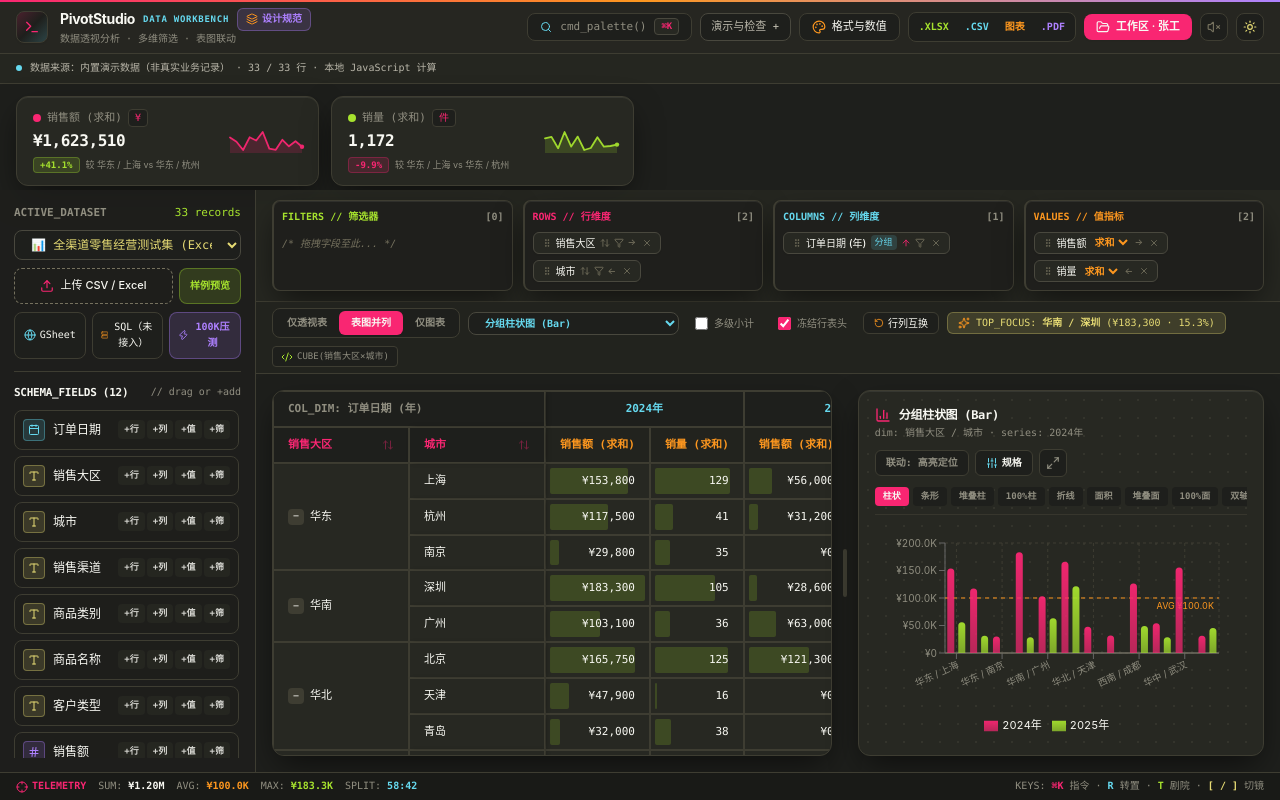
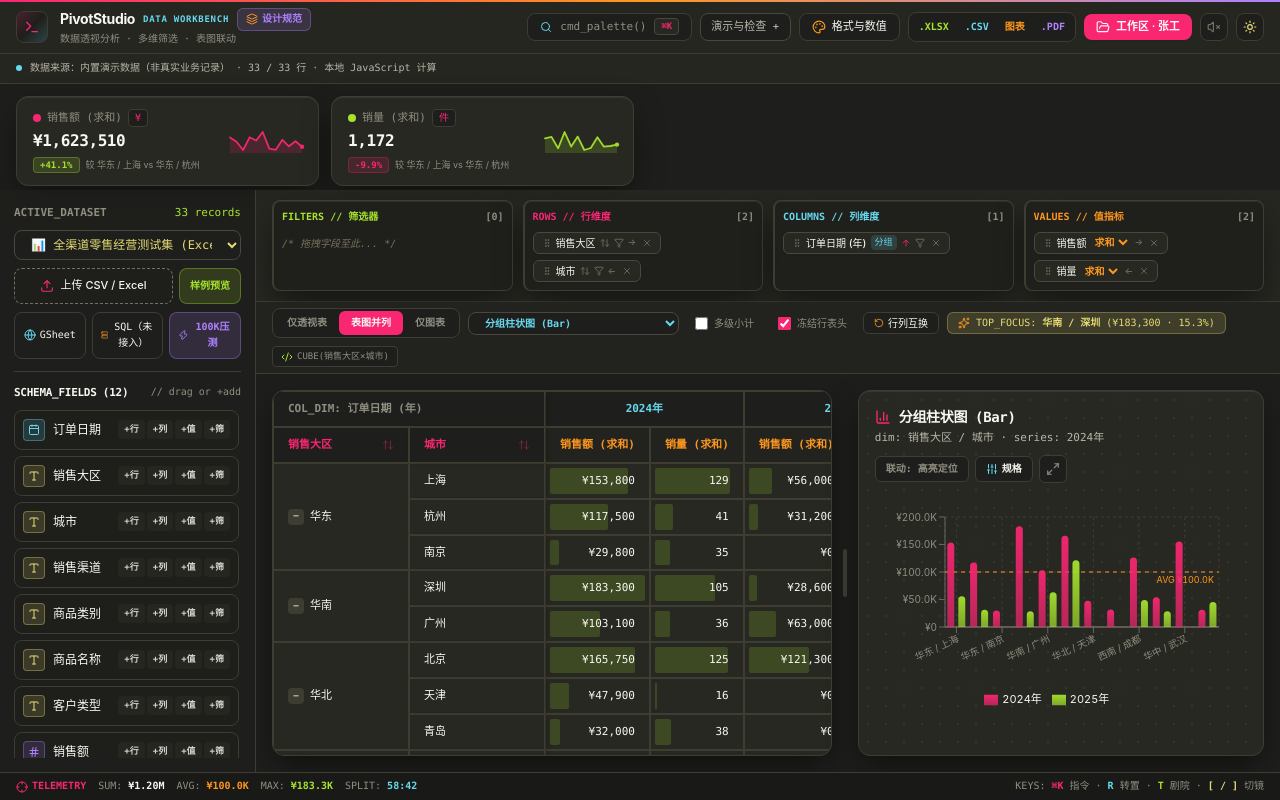
Before and after one commit to lovemoganna/PivotStudio, a React (Vite) app: page / in a window 1280 px wide. Built offline with nearby package versions, Linux system fonts and the light colour scheme; the HTML template or start-up script is replaced by a standard one.

Commit message:
design: prioritize chart canvas over redundant controls and presentation presets

```diff
--- a/scripts/browser-smoke.mjs
+++ b/scripts/browser-smoke.mjs
@@ -57,6 +57,7 @@ try{
   await waitFor(async()=>await evaluate("Array.from(document.querySelectorAll('h1')).some(h => h.textContent.includes('PivotStudio'))"),'React app',12000);
   const errors=[];
   const demoClosed=await evaluate('!document.body.textContent.includes("Keynote 演示")');
+  if(await evaluate('document.body.textContent.includes("LENS_PRESETS:")')) errors.push('presentation presets clutter ordinary analysis chart');
   if(!demoClosed)errors.push('demo actions displace primary navigation on initial load');
   assert.equal(await clickText('演示与检查'),true);
   await sleep(80);
--- a/src/features/pivot/PivotWorkbench.jsx
+++ b/src/features/pivot/PivotWorkbench.jsx
@@ -1290,6 +1290,7 @@ export default function PivotWorkbench() {
                 setDrillPage={setDrillPage}
                 applyKeynoteShot={applyKeynoteShot}
                 keynoteShotIdx={keynoteShotIdx}
+                showPresentationPresets={keynotePlaying || cinemaTheaterMode}
                 soundEngine={soundEngine}
               />
             </div>
--- a/src/features/pivot/components/ChartStudio.jsx
+++ b/src/features/pivot/components/ChartStudio.jsx
@@ -31,6 +31,7 @@ export function ChartStudio({
   setDrillPage,
   applyKeynoteShot,
   keynoteShotIdx,
+  showPresentationPresets = false,
   soundEngine,
 }) {
   const [compactAxis, setCompactAxis] = React.useState(() => typeof window !== 'undefined' && window.innerWidth < 640);
@@ -46,7 +47,7 @@ export function ChartStudio({
     <div className="flex-1 flex flex-col h-full min-h-0">
       <div className="flex flex-wrap items-center justify-between gap-2 mb-2.5">
         <div>
-          <h3 className="text-xs font-bold tracking-tight text-[#272822] dark:text-[#F8F8F2] flex items-center gap-2 apple-font-mono">
+          <h3 className="text-sm font-bold tracking-tight text-[#272822] dark:text-[#F8F8F2] flex items-center gap-2 apple-font-mono">
             <BarChart3 className="w-4 h-4 text-[#F92672]" />
             <span>{VISUAL_CHART_TYPES.find((t) => t.value === chartType)?.label || chartType}</span>
             {unifiedChartSpec.derivedSeriesKey && (
@@ -55,7 +56,7 @@ export function ChartStudio({
               </span>
             )}
           </h3>
-          <p className="text-[10px] text-[#75715E] dark:text-[#908E80] mt-0.5 apple-font-mono flex items-center gap-2">
+          <p className="text-[11px] text-[#75715E] dark:text-[#B8B5A8] mt-0.5 apple-font-mono flex items-center gap-2">
             <span>dim: {unifiedChartSpec.xDimensionLabel} · series: {unifiedChartSpec.primarySeriesKey}</span>
             {!unifiedChartSpec.canStack && (chartType === 'stacked_bar' || chartType === 'stacked_area') && (
               <span className="px-1.5 py-0.2 rounded bg-[#FD971F]/15 text-[#FD971F] border border-[#FD971F]/30 text-[9px]">
@@ -225,22 +226,6 @@ export function ChartStudio({
             </div>
           )}
         </div>
-      </div>
-
-      {/* Quick Tactile Chart Switcher Pill Strip */}
-      <div className="flex items-center gap-1 overflow-x-auto pb-2 mb-1 border-b border-[#D6D4C8]/60 dark:border-[#3E3D32]/70 apple-font-mono shrink-0">
-        {VISUAL_CHART_TYPES.map((ct) => (
-          <button
-            key={ct.value}
-            onClick={() => {
-              soundEngine?.playClick(540);
-              setChartType(ct.value);
-            }}
-            className={`px-2 py-0.5 rounded text-[9px] font-semibold whitespace-nowrap transition ${chartType === ct.value ? 'bg-[#F92672] text-[#F8F8F2]' : 'bg-[#EFECE1]/70 dark:bg-[#1E1F1C] text-[#75715E] dark:text-[#908E80] hover:text-[#272822] dark:hover:text-[#F8F8F2]'}`}
-          >
-            {ct.short}
-          </button>
-        ))}
       </div>
 
       {/* Main Chart Canvas */}
@@ -679,7 +664,8 @@ export function ChartStudio({
         )}
       </div>
 
-      {/* Quick Analytical Lens Strip inside Chart Footer */}
+      {/* Presentation presets are optional, never part of the primary analysis canvas. */}
+      {showPresentationPresets && (
       <div className="mt-2 pt-2 border-t border-[#D6D4C8]/60 dark:border-[#3E3D32]/70 flex flex-wrap items-center justify-between gap-2 text-[10px] apple-font-mono shrink-0">
         <div className="flex items-center gap-1.5 overflow-x-auto">
           <span className="text-[#75715E] dark:text-[#908E80] shrink-0">LENS_PRESETS:</span>
@@ -697,6 +683,7 @@ export function ChartStudio({
           双击任意单元格或柱体可下钻原始明细
         </span>
       </div>
+      )}
     </div>
   );
 }
```
